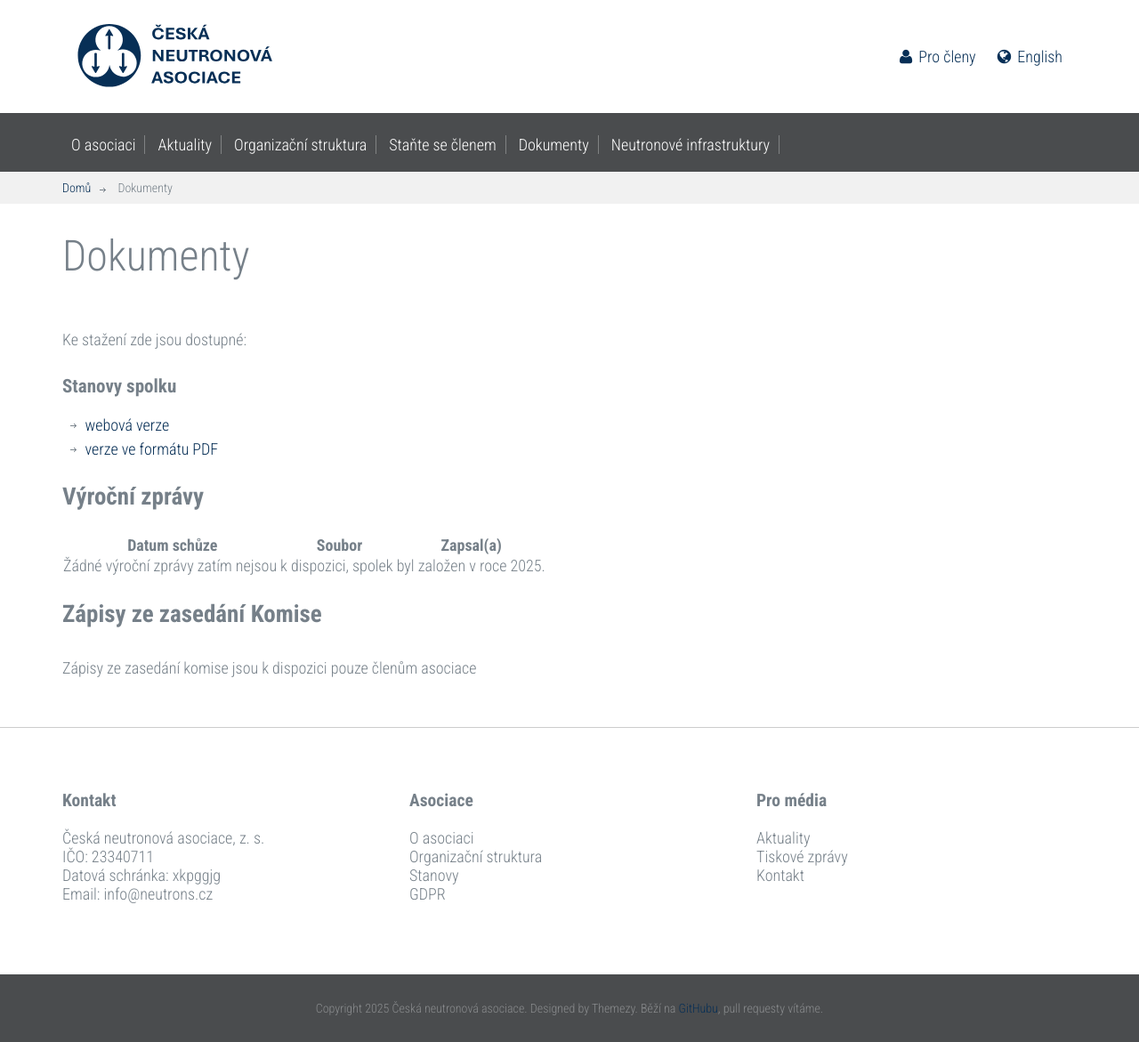
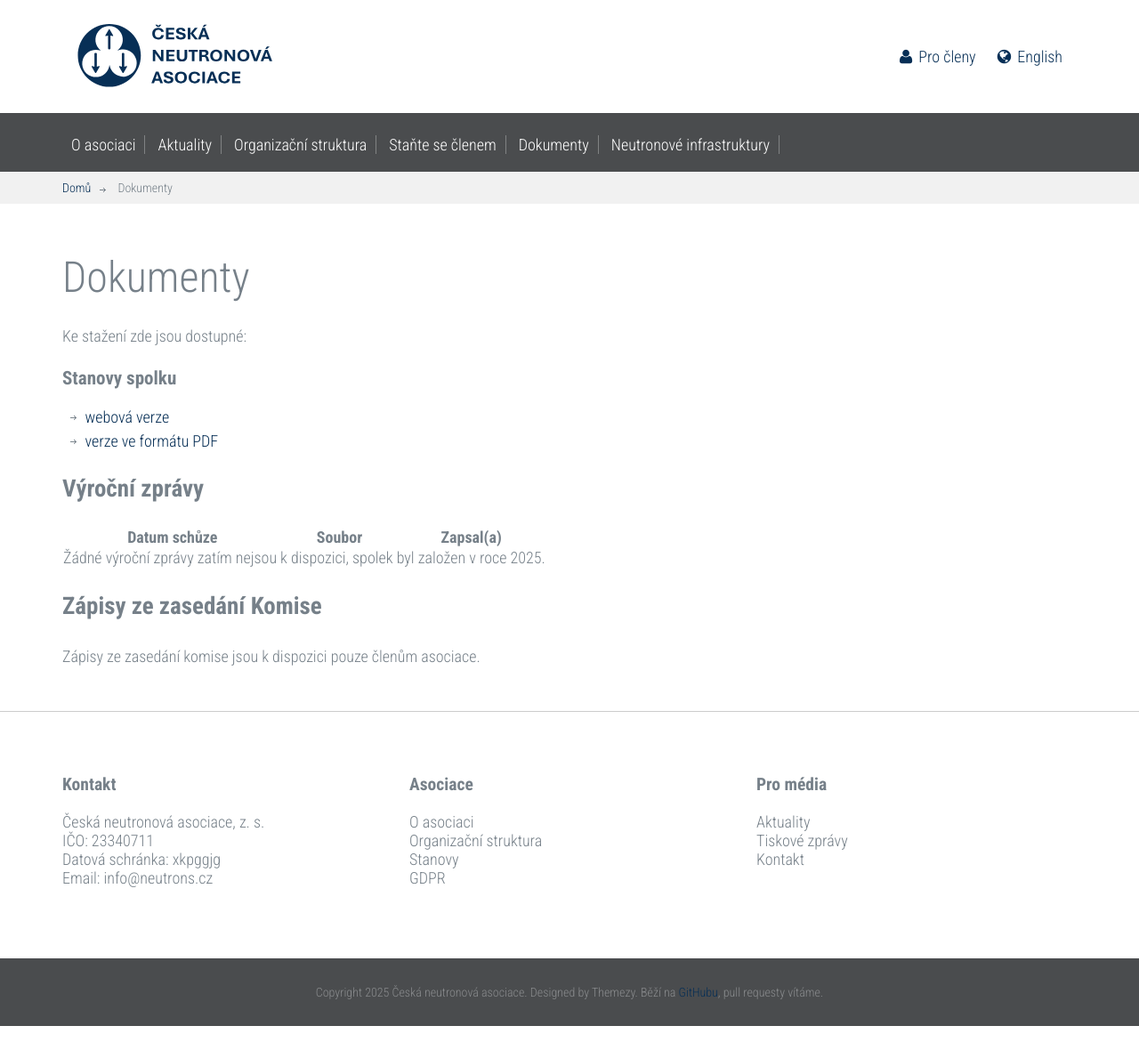
Before and after one commit to me2d09/neutrons.cz, a Jekyll site: the page built from dokumenty.md, in a window 1280 px wide. Shown: the whole page at 89% size. Built offline with Jekyll 4.4.1, drawn with Linux system fonts in a browser that asks for light colours.

Commit message:
Style corrections

```diff
--- a/_config.yml
+++ b/_config.yml
@@ -23,7 +23,7 @@ description: >- # this means to ignore newlines until "baseurl:"
   Write an awesome description for your new site here. You can edit this
   line in _config.yml. It will appear in your document head meta (for
   Google search results) and in your feed.xml site description.
-baseurl: "" # the subpath of your site, e.g. /blog
+baseurl: "neutrons.cz" # the subpath of your site, e.g. /blog
 url: "" # the base hostname & protocol for your site, e.g. http://example.com
 twitter_username: jekyllrb
 github_username:  jekyll
--- a/dokumenty.md
+++ b/dokumenty.md
@@ -36,4 +36,4 @@ Ke stažení zde jsou dostupné:
 
 ## Zápisy ze zasedání Komise
 
-Zápisy ze zasedání komise jsou k dispozici pouze členům asociace
+Zápisy ze zasedání komise jsou k dispozici pouze členům asociace.
--- a/sass/layout/_content.scss
+++ b/sass/layout/_content.scss
@@ -76,7 +76,7 @@
 }
 
 .fullwidth-block{
-	padding: 50px 0;
+	padding: 20px 0;
 }
 
 .section-title,.section-subtitle{
@@ -151,7 +151,7 @@
 		overflow: hidden;
 		img{
 			display: block;
-			max-width: 100%;
+			width: 100%;
 		}
 	}
 	.date{
@@ -248,9 +248,10 @@
         margin-top: 0px;
 		@include em(48);
 		font-weight: 300;
+		margin-block: 0.5em;
 	}
 	p{
-		line-height: 2
+		line-height: 1.5;
 	}
 	:where(p, h1,h2,h3,h4,h5,h6, ul, ol){ margin: 0; }
 
--- a/sass/style.css
+++ b/sass/style.css
@@ -1580,7 +1580,7 @@ table {
 }
 
 .fullwidth-block {
-  padding: 50px 0;
+  padding: 20px 0;
 }
 
 .section-title, .section-subtitle {
@@ -1672,8 +1672,7 @@ table {
 }
 .news figure img {
   display: block;
-  max-width: 100%;
-  height: 250px;
+  width: 100%;
 }
 .news .date {
   font-size: 18px;
```
